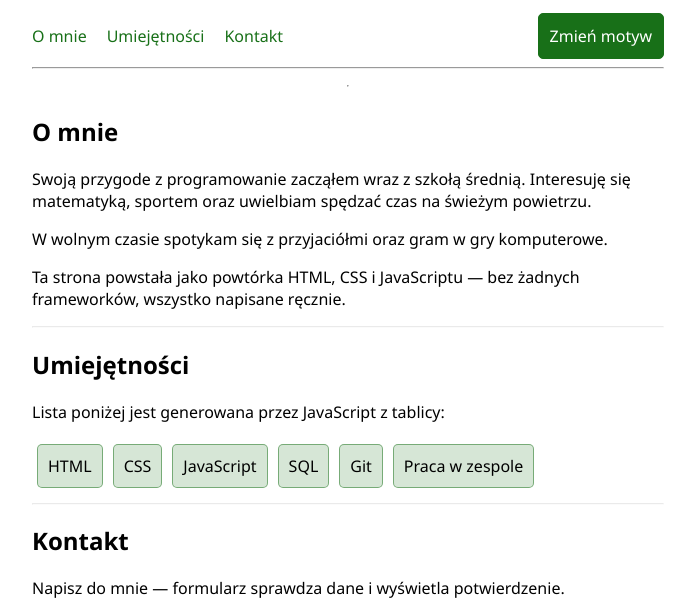
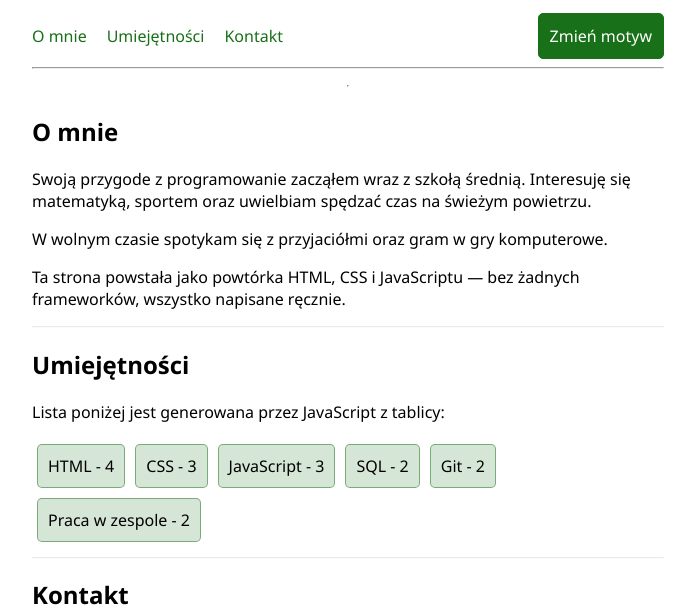
Before and after one commit to jeryszka/web-dev, a plain HTML site: page zadanieES6/index.html in a window 1280 px wide. Shown: the part 141-753 px from the top of the page, without its empty margins (292-987 px from the left). Drawn offline with Linux system fonts and the light colour scheme.

Commit message:
umiejetnosci jako tablica obiektow, funkcja map

```diff
--- /dev/null
+++ b/zadanieES6/dane.js
@@ -0,0 +1,8 @@
+const skills = [
+    {nazwa: "HTML", poziom: 4, kategoria: "frontend"},
+    {nazwa: "CSS", poziom: 3, kategoria: "frontend"},
+    {nazwa: "JavaScript", poziom: 3, kategoria: "frontend"},
+    {nazwa: "SQL", poziom: 2, kategoria: "backend"},
+    {nazwa: "Git", poziom: 2, kategoria: "narzedzia"},
+    {nazwa: "Praca w zespole", poziom: 2, kategoria: "miekkie"}
+];
--- a/zadanieES6/index.html
+++ b/zadanieES6/index.html
@@ -88,7 +88,7 @@
             2026 — Grzegorz Jercha. Zadanie MB3 z przedmiotu Programowanie aplikacji zaawansowanych webowych.
         </div>
     </footer>
-
+    <script src="dane.js"></script>
     <script type="module" src="script.js"></script>
 </body>
 </html>
--- a/zadanieES6/script.js
+++ b/zadanieES6/script.js
@@ -1,12 +1,20 @@
-var skillListBox = document.getElementById("skillList");
-const skills = ["HTML", "CSS", "JavaScript", "SQL", "Git", "Praca w zespole"];
+// var skillListBox = document.getElementById("skillList");
 
-skills.forEach((skill) => {
-    let newSkill = document.createElement("li");
-    newSkill.textContent = skill;
-    newSkill.classList.add("skill-badge");
-    skillListBox.appendChild(newSkill);
-});
+
+// skills.forEach((skill) => {
+//     let newSkill = document.createElement("li");
+//     newSkill.textContent = skill;
+//     newSkill.classList.add("skill-badge");
+//     skillListBox.appendChild(newSkill);
+// });
+
+const Skills = (skills) => {
+    return skills.map( ({nazwa, poziom}) => `
+    <li>${nazwa} - ${poziom}</li>`
+    ).join("");
+}
+
+document.querySelector("#skillList").innerHTML = Skills(skills);
 
 const form = document.getElementById("contactForm");
 const komunikatBox = document.getElementById("komunikat");
```
